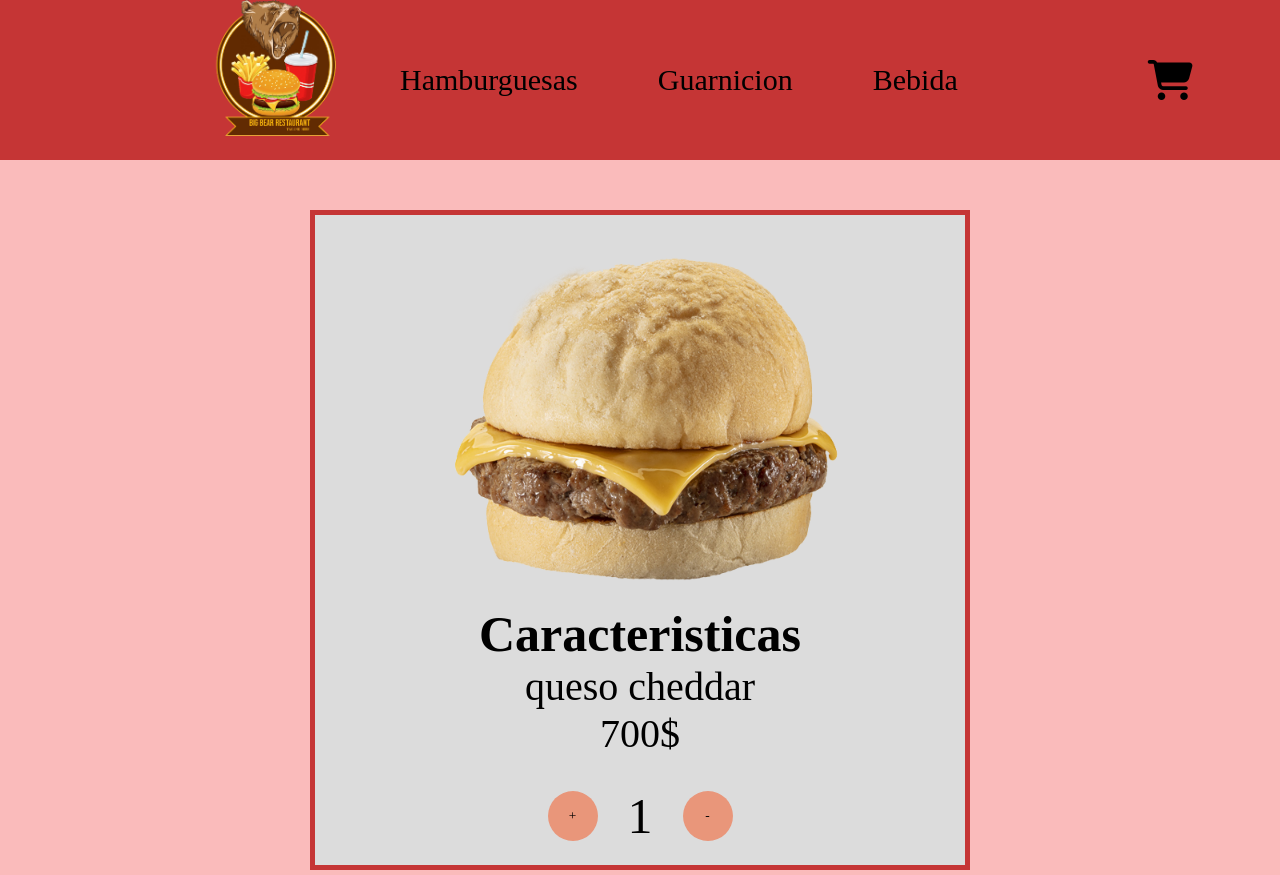
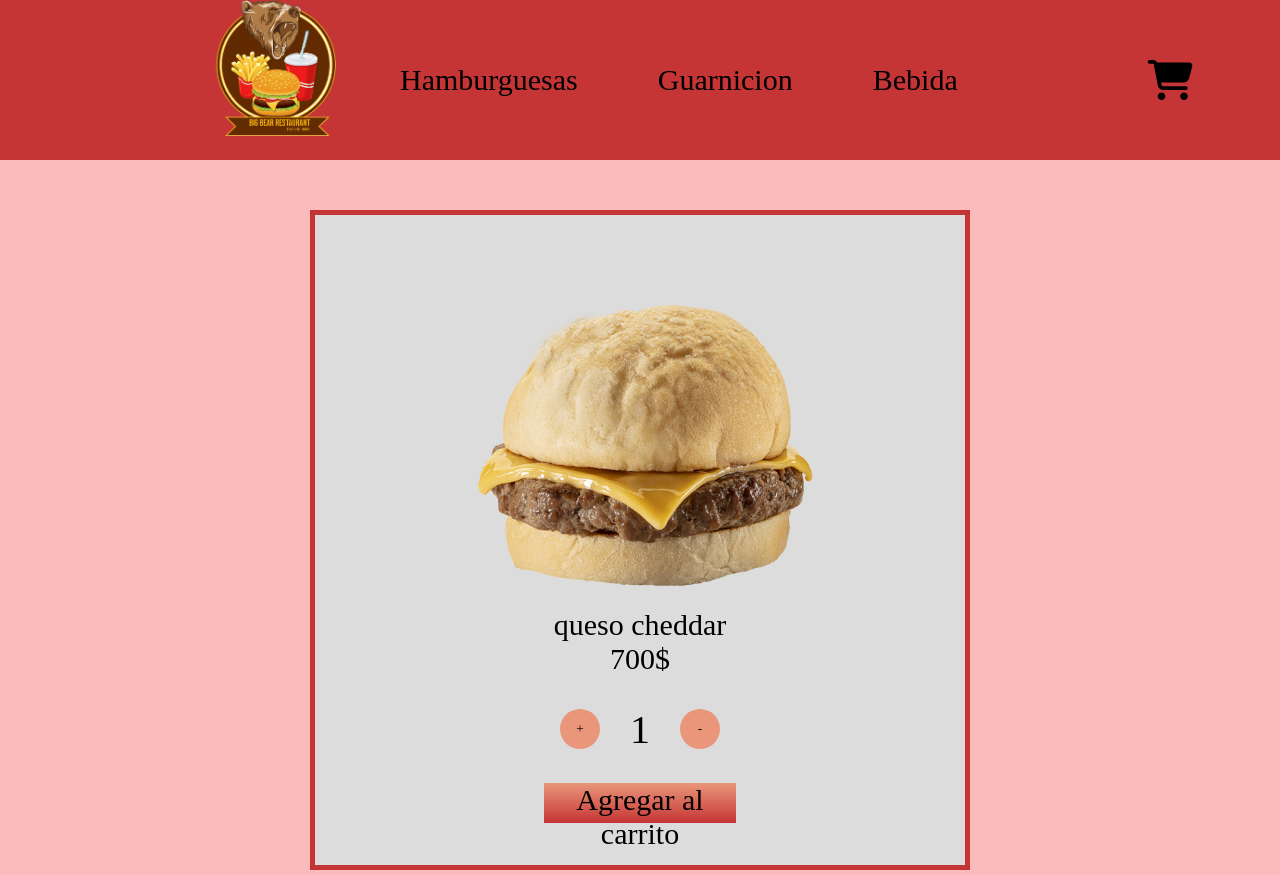
Before and after one commit to LautaroOcampo/Ecommerce-React, a React (Create React App) app: page /1 in a window 1280 px wide. Built offline with nearby package versions, Linux system fonts and the light colour scheme; a web font is replaced by a local one.

Commit message:
Primera entrega del proyecto final

```diff
--- a/src/components/Main/ItemDetail.js
+++ b/src/components/Main/ItemDetail.js
@@ -5,10 +5,10 @@ export const ItemDetail = (props) => {
     return(
     <>
         <img className="detail-img" src={props.item.img}></img>
-        <h3 className="detail-h3">Caracteristicas</h3>
         <p className="detail-descripcion">{props.item.caracteristica}</p>
         <p className="detail-descripcion">{props.item.precio}$</p>
         <ItemCount initial="1" stock="10"/>
-        </>
+        <button className="detail-button">Agregar al carrito</button>
+    </>
     )
 }
--- a/src/components/Main/Main.css
+++ b/src/components/Main/Main.css
@@ -18,14 +18,13 @@ body{
     align-items: center;
     justify-content: center;
     width: 30%;
-    height: 200px;
 }
 
 .boton{
     outline: none;
     border: none;
-    width: 50px;
-    height: 50px;
+    width: 40px;
+    height: 40px;
     border-radius: 50%;
     -webkit-border-radius: 50%;
     -moz-border-radius: 50%;
@@ -35,7 +34,7 @@ body{
 }
 
 .numero{
-    font-size: 50px;
+    font-size: 40px;
     margin: 30px;
 }
 
@@ -80,15 +79,20 @@ body{
     margin-top: 50px;
 }
 
-.detail-h3{
-    font-size: 50px;
+.detail-button{
+    font-size: 30px;
+    width: 15vw;
+    height: 5vh;
+    background:linear-gradient(darksalmon,rgb(197, 53, 53));
+    outline: none;
+    border: none;
 }
 
 .detail-img{
-    width: 400px;
-    height: 400px;
+    width: 350px;
+    height: 350px;
 }
 
 .detail-descripcion{
-    font-size: 40px;
+    font-size: 30px;
 }
```
